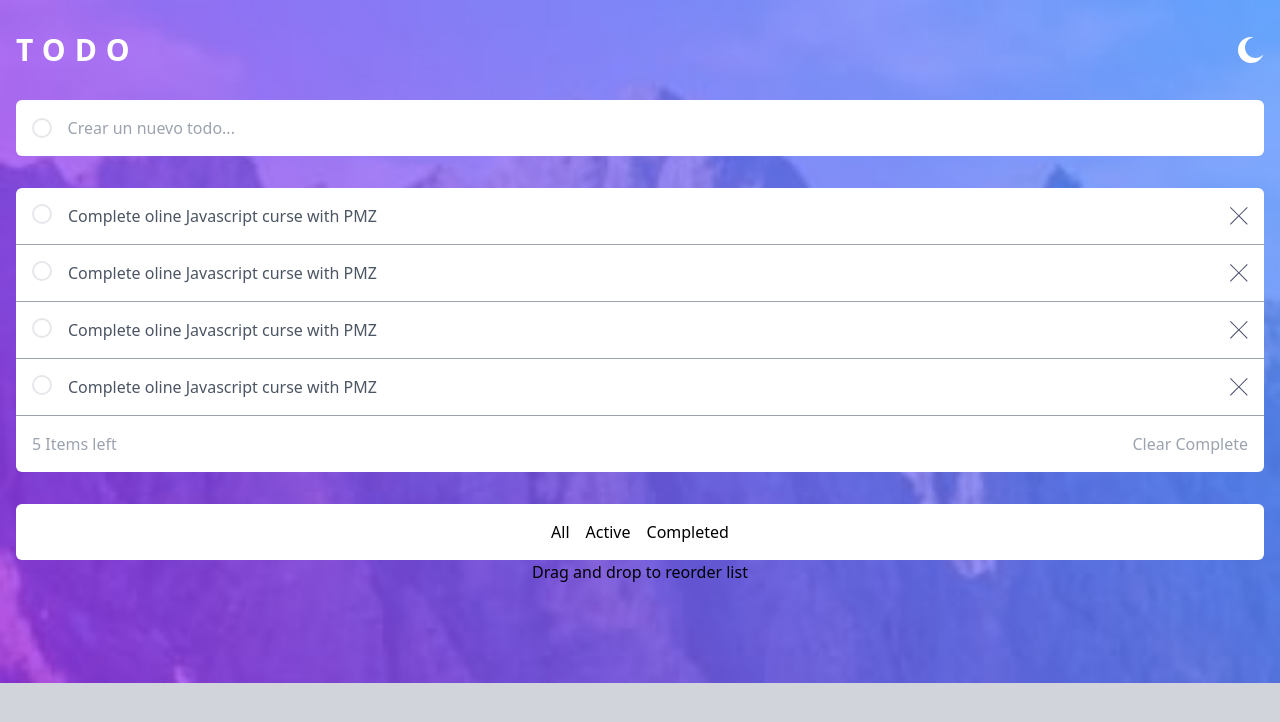
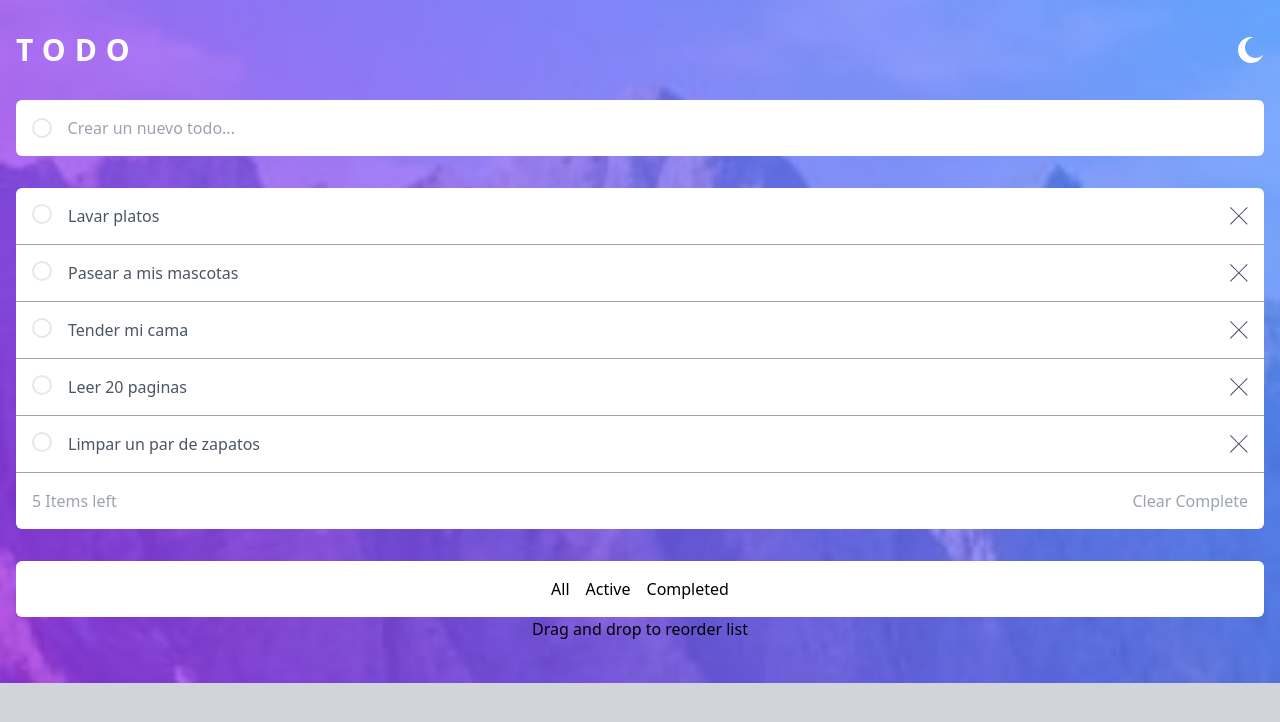
Before and after one commit to pmz10/TodoListFull, a React (Vite) app: page / in a window 1280 px wide. Shown: the top 722 px of the page. Built offline with nearby package versions, Linux system fonts and the light colour scheme.

Commit message:
Montando las props en el todoList

```diff
--- a/src/App.jsx
+++ b/src/App.jsx
@@ -1,4 +1,4 @@
-import React from "react";
+import React, { useState } from "react";
 import "./index.css";
 //import CrossIcon from "./Components/Iconos/CrossIcon";
 //import MoonIcon from "./Components/Iconos/MoonIcon";
@@ -8,13 +8,22 @@ import TodoList from "./Components/TodoList";
 import TodoComputed from "./Components/TodoComputed";
 import TodoFilter from "./Components/TodoFilter";
 
+const initialStateTodos =[
+  {id:1, title: "Lavar platos", completed: true},
+  {id:2, title: "Pasear a mis mascotas", completed: true},
+  {id:3, title: "Tender mi cama", completed: true},
+  {id:4, title: "Leer 20 paginas", completed: true},
+  {id:5, title: "Limpar un par de zapatos", completed: true},
+]
+
 function App() {
+  const [todos, setTodos] = useState(initialStateTodos)
   return (
     <div className="bg-[url('./assets/images/bg-mobile-light.jpg')] bg-contain bg-no-repeat bg-gray-300 min-h-screen">
       <Header />
       <main className="container mx-auto px-4 mt-8">
         <TodoCreate />
-        <TodoList />
+        <TodoList todos={todos}/>
         <TodoComputed />
         <TodoFilter />
       </main>
--- a/src/Components/TodoItem.jsx
+++ b/src/Components/TodoItem.jsx
@@ -1,11 +1,12 @@
 import CrossIcon from "./Iconos/CrossIcon";
 
-const TodoItem = () => {
+const TodoItem = ({todo}) => {
+  const {id, title, completed} = todo
   return (
     <article className="flex gap-4 border-b-gray-400 py-4 border-b">
       <button className="inline-block h-5 w-5 rounded-full border-2 flex-none"></button>
       <p className="text-gray-600 grow">
-        Complete oline Javascript curse with PMZ
+        {title}
       </p>
       <button className="flex-none">
         <CrossIcon />
--- a/src/Components/TodoList.jsx
+++ b/src/Components/TodoList.jsx
@@ -1,12 +1,11 @@
 import TodoItem from "./TodoItem";
 
-const TodoList = () => {
+const TodoList = ({todos}) => {
   return (
     <div className="bg-white rounded-t-md [&>article]:px-4 mt-8">
-      <TodoItem />
-      <TodoItem />
-      <TodoItem />
-      <TodoItem />
+      {todos.map((todo) => (
+        <TodoItem key={todo.key} todo={todo}/>
+      ))}
     </div>
   );
 };
```
